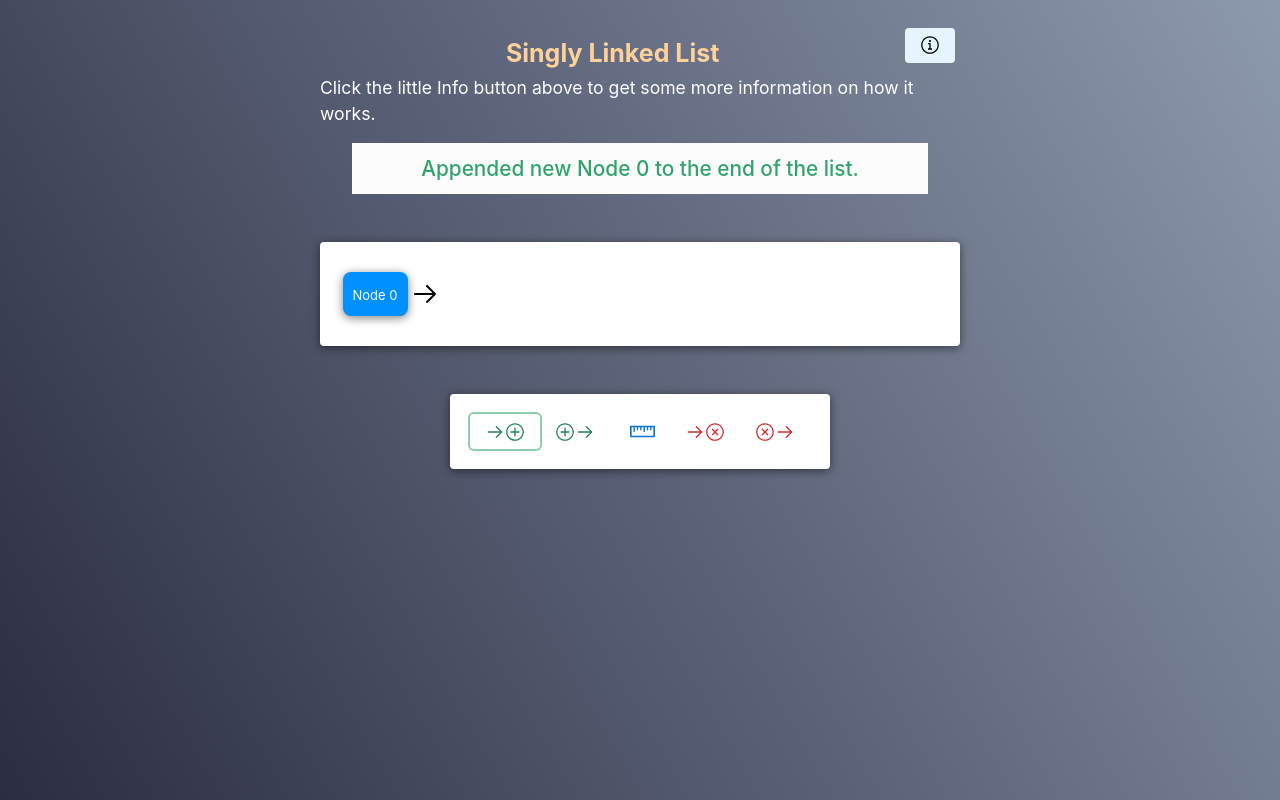
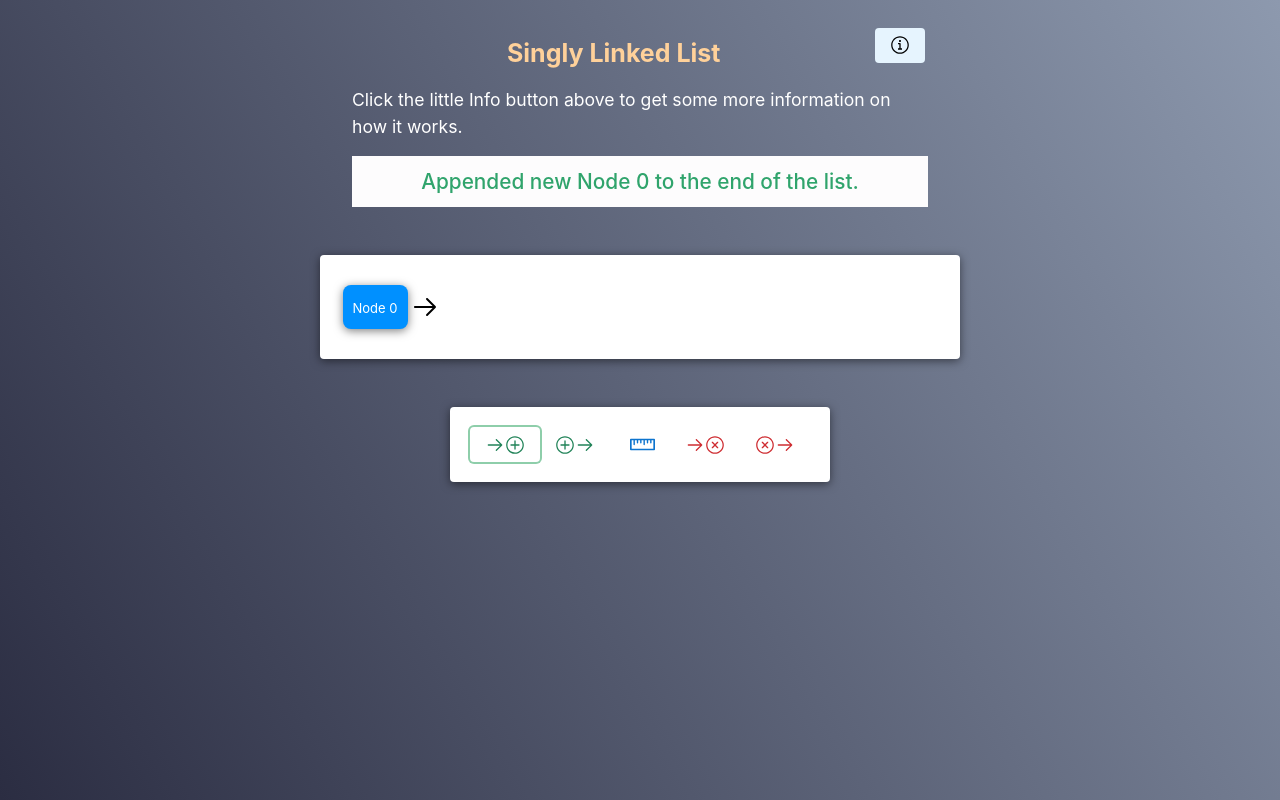
Before and after one commit to AlviDervishaj/SinglyLinkedList, a React (Vite) app: page / in a window 1280 px wide. Both pictures are taken after a click on the button 505 px from the left and 367 px from the top of the page. Built offline with nearby package versions, Linux system fonts and the light colour scheme.

Commit message:
Fixed some things.

```diff
--- a/src/App.tsx
+++ b/src/App.tsx
@@ -1,5 +1,5 @@
 // React
-import { useState } from "react";
+import { useRef, useState } from "react";
 
 // Radix
 import { green, mauve } from "@radix-ui/colors";
@@ -30,33 +30,22 @@ const boxStyling = {
 }
 
 function App() {
-  const [index, setIndex] = useState<number>(0);
   const [message, setMessage] = useState<string>("");
   const [counter, setCounter] = useState<number>(0);
-  // const _ref = useRef<HTMLDivElement>(null);
+  const _ref = useRef<HTMLDivElement>(null);
+
+  const scroll = () => {
+    setTimeout(() => {
+      _ref.current?.scrollIntoView({ behavior: "smooth" });
+    }, 100);
+  }
 
   const clearOutput = () => {
     setMessage("");
   }
 
   const getLength = () => {
-    setMessage(`List contains ${linkedList.size} elements`);
-  }
-
-  const removeIndex = () => {
-    if (index < 0 || linkedList.isEmpty() || index > linkedList.size) {
-      setMessage('Please enter a valid index.');
-      return;
-    }
-    clearOutput();
-    const value: string | null = linkedList.removeAt(index);
-    if (!value) {
-      setMessage('Could not remove element');
-      return;
-    }
-    setMessage(`Removed ${value} from list. `);
-    return;
-
+    setMessage(`List contains ${linkedList.getSize()} elements`);
   }
 
   // prepend Node to the beginning of the list
@@ -65,6 +54,8 @@ function App() {
     const value: T = linkedList.prepend(`Node ${counter}`);
     setCounter(prevCounter => prevCounter + 1);
     setMessage(`Prepended ${value} to the beginnig of the list.`)
+    scroll();
+    return;
   }
 
   // remove last entered element
@@ -76,6 +67,8 @@ function App() {
       return;
     }
     setMessage(`Removed ${value} from list.`);
+    scroll();
+    return;
   };
 
   // add new element to linked list
@@ -84,6 +77,8 @@ function App() {
     const value: T = linkedList.append(`Node ${counter}`);
     setCounter(prevCounter => prevCounter + 1);
     setMessage(`Appended new ${value} to the end of the list.`);
+    scroll();
+    return;
   }
 
   return (
@@ -97,7 +92,7 @@ function App() {
         </Box>
         <LinkedListLayout>
           <Scroll>
-            {linkedList.size > 0 && linkedList.toArray().map((value) => <LinkedList value={value} key={value} />)}
+            {linkedList.size > 0 && linkedList.toArray().map((value) => <LinkedList value={value} key={value} ref={_ref} />)}
           </Scroll>
         </LinkedListLayout>
         <Box css={boxStyling}>
@@ -106,7 +101,7 @@ function App() {
             <InsertBeginning insertBeginning={insertBeginning} />
             <Length getLength={getLength} />
             <RemoveLast removeLast={removeLast} />
-            <RemoveAt removeAt={removeIndex} setIndex={setIndex} index={index} />
+            <RemoveAt setMessage={setMessage} linkedList={linkedList} clearOutput={clearOutput} />
           </Scroll>
         </Box>
       </Box>
--- a/src/components/App/Header.tsx
+++ b/src/components/App/Header.tsx
@@ -5,7 +5,7 @@ import { FC } from "react";
 
 export const Header: FC = () => {
   return (
-    <Box>
+    <Box css={{ display: 'flex', height: 'fit-content', flexDirection: 'column', width: '90%', marginLeft: 'auto', marginRight: 'auto' }}>
       <Box css={{ display: 'flex', justifyContent: 'space-evenly', alignContent: 'end', alignItems: 'center' }}>
         <Box css={{ width: '80%', '@md': { width: '90%' } }}>
           <HeaderText>Singly Linked List</HeaderText>
--- a/src/components/Dropdown/RemoveAt.tsx
+++ b/src/components/Dropdown/RemoveAt.tsx
@@ -1,17 +1,35 @@
-import { ChangeEvent, FC } from "react";
+import { ChangeEvent, FC, useState } from "react";
 import { Popover } from "../Popover";
 import { PopoverFlex, PopoverText } from "../Stitches";
 import { Fieldset, Input, Label, PopoverArrow, PopoverClose, Text } from "../Stitches/Popover";
 import { Cross2Icon } from "@radix-ui/react-icons";
 import { Button } from "../Stitches/LinkedList";
+import { LinkedList as SinglyLinkedList } from "../../utils/LinkedList";
 
 type Props = {
-  setIndex: (value: number) => void,
-  index: number,
-  removeAt: () => void,
+  setMessage: (message: string) => void,
+  linkedList: SinglyLinkedList<string>,
+  clearOutput: () => void,
 }
 
-export const RemoveAt: FC<Props> = ({ setIndex, index, removeAt }) => {
+export const RemoveAt: FC<Props> = ({ setMessage, linkedList, clearOutput }) => {
+  const [index, setIndex] = useState<number>(0);
+
+  const removeIndex = () => {
+    if (index < 0 || linkedList.isEmpty() || index > linkedList.size) {
+      setMessage('Please enter a valid index.');
+      return;
+    }
+    clearOutput();
+    const value: string | null = linkedList.removeAt(index);
+    if (!value) {
+      setMessage('Could not remove element');
+      return;
+    }
+    setMessage(`Removed ${value} from list. `);
+    return;
+  }
+
   return (
     <Popover text="pop index" variant="red">
       <PopoverFlex css={{ flexDirection: 'column', gap: 10 }}>
@@ -21,9 +39,9 @@ export const RemoveAt: FC<Props> = ({ setIndex, index, removeAt }) => {
         </Text>
         <Fieldset>
           <Label htmlFor="index">Index</Label>
-          <Input id="index" type="number" value={index} onChange={(event: ChangeEvent<HTMLInputElement>) => setIndex(isNaN(parseInt(event.target.value)) ? parseInt(event.target.value): 0)} />
+          <Input id="index" type="number" value={index} min={0} max={linkedList.getSize() === 0 ? 0 : linkedList.getSize() - 1} onChange={(event: ChangeEvent<HTMLInputElement>) => setIndex(Number(event.target.value))} />
         </Fieldset>
-        <Button variant={'red'} css={{ margin: '0 auto' }} onClick={removeAt}>Remove</Button>
+        <Button variant={'red'} css={{ margin: '0 auto' }} onClick={removeIndex}>Remove</Button>
       </PopoverFlex>
       <PopoverClose aria-label="Close">
         <Cross2Icon />
--- a/src/components/LinkedList/LinkedList.tsx
+++ b/src/components/LinkedList/LinkedList.tsx
@@ -6,7 +6,7 @@ type Props = {
   value: string,
 }
 
-export const LinkedList: FC<Props> = ({ value }) => {
+export const LinkedListWithoutRef: FC<Props> = ({ value }) => {
   const width = 30;
   const height = 30;
   return (
@@ -14,15 +14,20 @@ export const LinkedList: FC<Props> = ({ value }) => {
       <StyledLinkedList>
         <StyledLinkedListText>{value}</StyledLinkedListText>
       </StyledLinkedList>
-      {value !== "NULL" ? <ArrowRightIcon width={width} height={height} /> : null}
+      <ArrowRightIcon width={width} height={height} />
     </Box>
   )
 }
 
-export const LinkedListRef = forwardRef(function LinkedListRef(_, ref: Ref<HTMLDivElement>) {
+export const LinkedList = forwardRef(function LinkedListRef(props: Props, ref: Ref<HTMLDivElement>) {
+  const width = 30;
+  const height = 30;
   return (
-    <Box ref={ref} css={{ display: 'flex', placeItems: 'center' }} >
-      <LinkedList value={'NULL'} />
+    <Box ref={ref} css={{ display: 'flex', placeItems: 'center', width: 100 }} >
+      <StyledLinkedList>
+        <StyledLinkedListText>{props.value}</StyledLinkedListText>
+      </StyledLinkedList>
+      <ArrowRightIcon width={width} height={height} />
     </Box>
   )
 });
--- a/src/components/LinkedList/index.ts
+++ b/src/components/LinkedList/index.ts
@@ -1 +1 @@
-export { LinkedList, LinkedListRef } from "./LinkedList";
+export { LinkedList, LinkedListWithoutRef } from "./LinkedList";
--- a/src/utils/LinkedList.ts
+++ b/src/utils/LinkedList.ts
@@ -206,6 +206,11 @@ export class LinkedList<T> {
     return value;
   }
 
+  // return size of linked list
+  public getSize(): number {
+    return this.size;
+  }
+
   // Convert linked list to array
   public toArray(): Array<T> {
     if (this.isEmpty() || this.head === null) {
```
